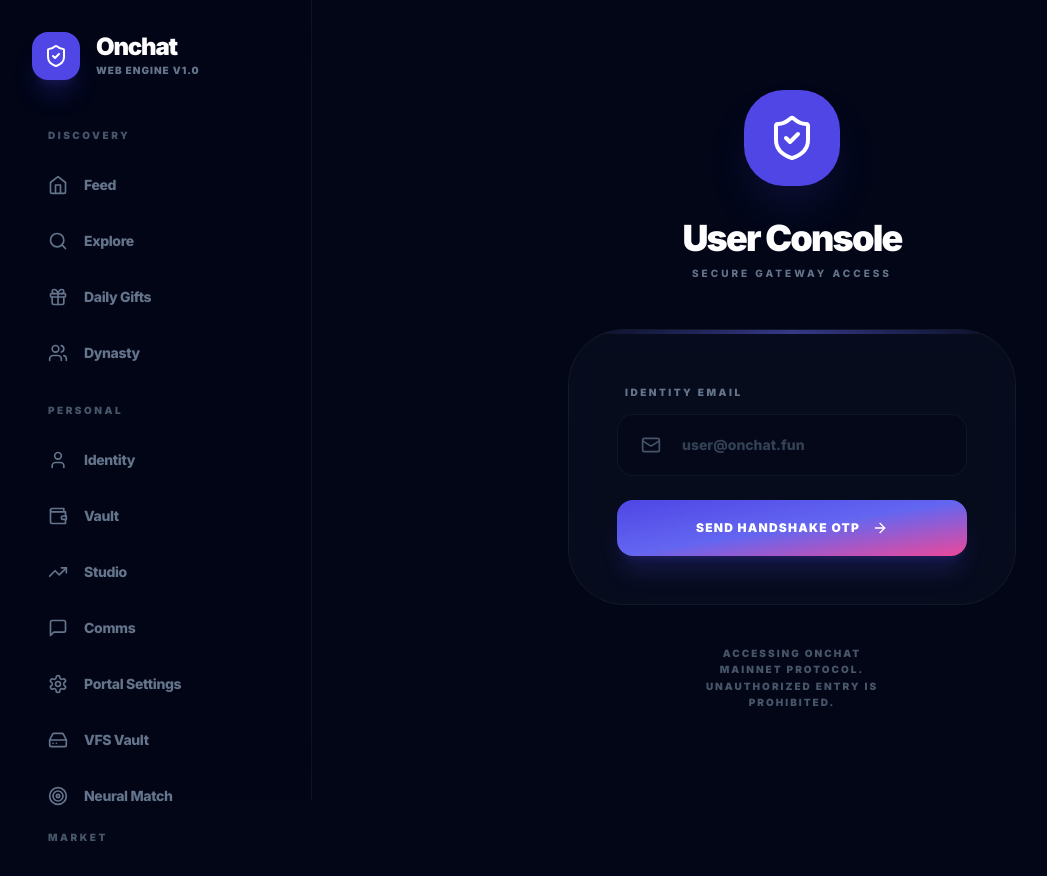
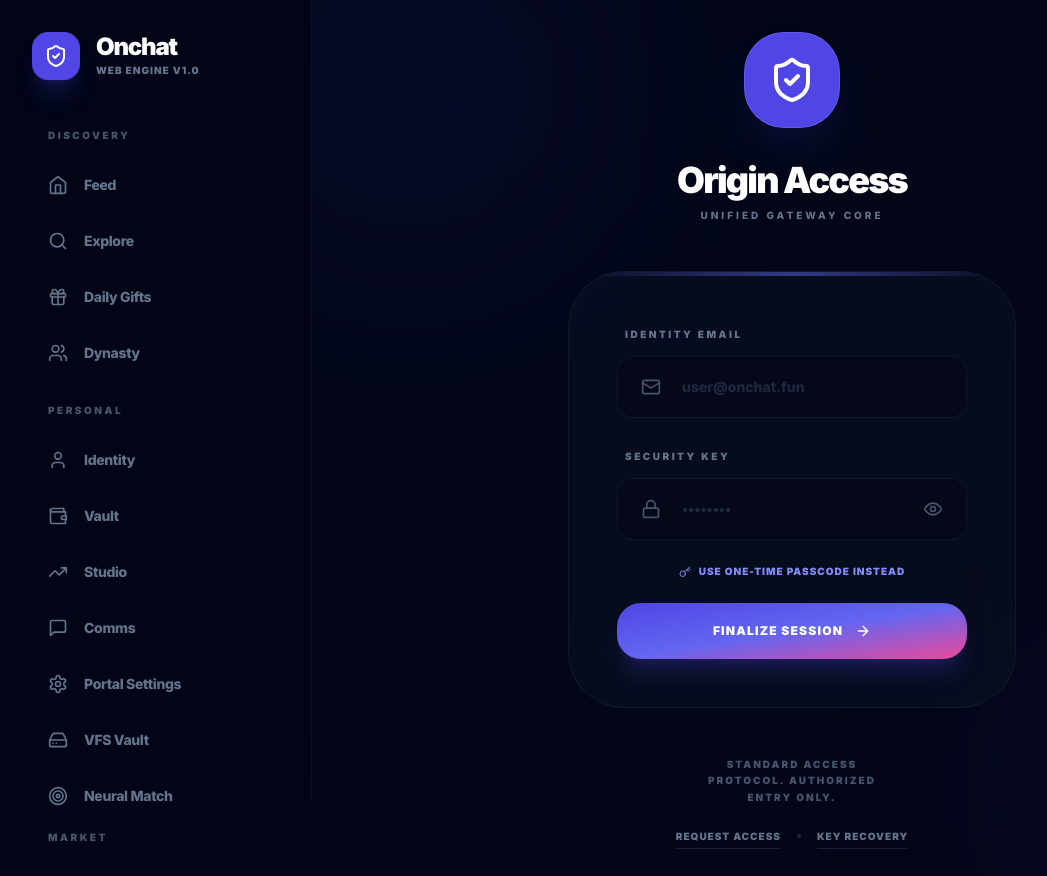
Before and after one commit to itsmodassir/Onchat, a React (Vite) app in the folder apps/user-web/: page /login in a window 1280 px wide. Shown: the whole page, without its empty margins (8-1055 px from the left). Before the commit the page ends 800 px from the top, so only its background shows below. Built offline with nearby package versions, Linux system fonts and the light colour scheme.

Commit message:
feat(web): unified login system with password support

```diff
--- a/apps/user-web/src/screens/LoginScreen.tsx
+++ b/apps/user-web/src/screens/LoginScreen.tsx
@@ -1,13 +1,19 @@
 import React, { useState } from 'react';
-import { ShieldCheck, Mail, ArrowRight, CheckCircle2 } from 'lucide-react';
+import { ShieldCheck, Mail, ArrowRight, CheckCircle2, Lock, Eye, EyeOff, Key } from 'lucide-react';
 import { useStore } from '../store';
-import { useNavigate } from 'react-router-dom';
+import { useNavigate, Link } from 'react-router-dom';
 import api from '../utils/api';
+import { motion, AnimatePresence } from 'framer-motion';
+
+const AppLink = (Link as any);
 
 export const LoginScreen = () => {
   const [email, setEmail] = useState('');
+  const [password, setPassword] = useState('');
   const [otp, setOtp] = useState('');
-  const [step, setStep] = useState(1); // 1: Email, 2: OTP
+  const [step, setStep] = useState(1); // 1: Email/Password, 2: OTP (if in OTP mode)
+  const [loginMode, setLoginMode] = useState<'otp' | 'password'>('password');
+  const [showPassword, setShowPassword] = useState(false);
   const [loading, setLoading] = useState(false);
   const [error, setError] = useState('');
 
@@ -16,10 +22,11 @@ export const LoginScreen = () => {
 
   const handleSendOTP = async (e: React.FormEvent) => {
     e.preventDefault();
+    if (!email) return setError('Email is required for handshake');
     setLoading(true);
     setError('');
     try {
-      await api.post('/auth/send-otp', { email });
+      await api.post('/auth/send-otp', { email, purpose: 'LOGIN' });
       setStep(2);
     } catch (err: any) {
       setError(err.response?.data?.error || 'Failed to initialize handshake');
@@ -28,12 +35,19 @@ export const LoginScreen = () => {
     }
   };
 
-  const handleVerifyOTP = async (e: React.FormEvent) => {
+  const handleLogin = async (e: React.FormEvent) => {
     e.preventDefault();
     setLoading(true);
     setError('');
     try {
-      const res = await api.post('/auth/login', { email, otp });
+      const payload: any = { email };
+      if (loginMode === 'otp') {
+        payload.otp = otp;
+      } else {
+        payload.password = password;
+      }
+
+      const res = await api.post('/auth/login', payload);
       setAuth(res.data.user, res.data.token);
       navigate('/');
     } catch (err: any) {
@@ -44,30 +58,45 @@ export const LoginScreen = () => {
   };
 
   return (
-    <div className="min-h-screen flex items-center justify-center p-8">
-      <div className="w-full max-w-md animate-in fade-in zoom-in-95 duration-500">
+    <div className="min-h-screen flex items-center justify-center p-8 bg-[#020617] relative overflow-hidden">
+      {/* Background Decor */}
+      <div className="absolute top-[-10%] left-[-10%] w-[40%] h-[40%] bg-indigo-600/10 blur-[120px] rounded-full" />
+      <div className="absolute bottom-[-10%] right-[-10%] w-[40%] h-[40%] bg-purple-600/5 blur-[100px] rounded-full" />
+
+      <div className="w-full max-w-md relative z-10 animate-in fade-in zoom-in-95 duration-500">
         {/* Brand */}
         <div className="text-center mb-12">
-          <div className="inline-flex items-center justify-center w-24 h-24 rounded-[2.5rem] bg-indigo-600 shadow-2xl shadow-indigo-600/20 mb-8 transform hover:rotate-6 transition-transform">
+          <motion.div
+            whileHover={{ rotate: 5, scale: 1.05 }}
+            className="inline-flex items-center justify-center w-24 h-24 rounded-[2.5rem] bg-indigo-600 shadow-2xl shadow-indigo-600/20 mb-8 transform transition-transform border border-white/10"
+          >
             <ShieldCheck className="text-white w-12 h-12" />
-          </div>
-          <h1 className="text-4xl font-black tracking-tighter mb-2">User Console</h1>
-          <p className="text-slate-500 font-bold uppercase tracking-[0.3em] text-[10px]">Secure Gateway Access</p>
+          </motion.div>
+          <h1 className="text-4xl font-black tracking-tighter mb-2 text-white">Origin Access</h1>
+          <p className="text-slate-500 font-bold uppercase tracking-[0.3em] text-[10px]">Unified Gateway Core</p>
         </div>
 
         {/* Form Card */}
-        <div className="glass-card p-12 rounded-[3.5rem] relative overflow-hidden">
+        <div className="glass-card p-12 rounded-[3.5rem] relative overflow-hidden border border-white/5">
           <div className="absolute top-0 left-0 w-full h-1 bg-gradient-to-r from-transparent via-indigo-500 to-transparent opacity-50" />
 
-          <form onSubmit={step === 1 ? handleSendOTP : handleVerifyOTP} className="space-y-8">
+          <form onSubmit={loginMode === 'otp' && step === 1 ? handleSendOTP : handleLogin} className="space-y-8">
+            <AnimatePresence mode="wait">
               {error && (
-              <div className="bg-red-500/10 border border-red-500/20 text-red-500 text-[10px] font-black uppercase tracking-widest py-4 px-6 rounded-2xl animate-shake">
+                <motion.div
+                  initial={{ opacity: 0, height: 0 }}
+                  animate={{ opacity: 1, height: 'auto' }}
+                  exit={{ opacity: 0, height: 0 }}
+                  className="bg-red-500/10 border border-red-500/20 text-red-500 text-[10px] font-black uppercase tracking-widest py-4 px-6 rounded-2xl"
+                >
                   {error}
-              </div>
+                </motion.div>
               )}
+            </AnimatePresence>
 
-            {step === 1 ? (
             <div className="space-y-6">
+               {/* Email Field - Always visible if step 1 or password mode */}
+               {(step === 1 || loginMode === 'password') && (
                  <div className="space-y-3">
                     <label className="text-[10px] font-black text-slate-500 uppercase tracking-[0.25em] ml-2">Identity Email</label>
                     <div className="relative group">
@@ -76,24 +105,51 @@ export const LoginScreen = () => {
                         type="email"
                         value={email}
                         onChange={(e) => setEmail(e.target.value)}
-                        className="w-full bg-slate-950/50 border border-white/5 rounded-2xl py-5 pl-16 pr-8 text-sm focus:ring-2 focus:ring-indigo-500/50 outline-none transition-all placeholder:text-slate-700 font-bold"
+                        className="w-full bg-slate-950/50 border border-white/5 rounded-2xl py-5 pl-16 pr-8 text-sm text-white focus:ring-2 focus:ring-indigo-500/50 outline-none transition-all placeholder:text-slate-800 font-bold"
                         placeholder="user@onchat.fun"
                         required
                       />
                     </div>
                  </div>
+               )}
+
+               <AnimatePresence mode="wait">
+                {loginMode === 'password' ? (
+                  <motion.div
+                    key="password-field"
+                    initial={{ opacity: 0, x: -20 }}
+                    animate={{ opacity: 1, x: 0 }}
+                    exit={{ opacity: 0, x: 20 }}
+                    className="space-y-3"
+                  >
+                    <label className="text-[10px] font-black text-slate-500 uppercase tracking-[0.25em] ml-2">Security Key</label>
+                    <div className="relative group">
+                      <Lock className="absolute left-6 top-1/2 -translate-y-1/2 text-slate-600 group-focus-within:text-indigo-500 transition-colors w-5 h-5" />
+                      <input
+                        type={showPassword ? "text" : "password"}
+                        value={password}
+                        onChange={(e) => setPassword(e.target.value)}
+                        className="w-full bg-slate-950/50 border border-white/5 rounded-2xl py-5 pl-16 pr-14 text-sm text-white focus:ring-2 focus:ring-indigo-500/50 outline-none transition-all placeholder:text-slate-800 font-bold"
+                        placeholder="••••••••"
+                        required
+                      />
                       <button
-                  type="submit"
-                  disabled={loading}
-                  className="w-full premium-gradient text-white font-black py-5 rounded-2xl transition-all shadow-xl shadow-indigo-600/20 active:scale-[0.98] flex items-center justify-center gap-3 uppercase tracking-widest text-xs"
+                        type="button"
+                        onClick={() => setShowPassword(!showPassword)}
+                        className="absolute right-6 top-1/2 -translate-y-1/2 text-slate-600 hover:text-white transition-colors"
                       >
-                  {loading ? 'Processing...' : 'Send Handshake OTP'}
-                  {!loading && <ArrowRight className="w-4 h-4" />}
+                        {showPassword ? <EyeOff className="w-5 h-5" /> : <Eye className="w-5 h-5" />}
                       </button>
                     </div>
-            ) : (
-              <div className="space-y-6 animate-in slide-in-from-right-8 duration-500">
-                 <div className="space-y-3">
+                  </motion.div>
+                ) : step === 2 && (
+                  <motion.div
+                    key="otp-field"
+                    initial={{ opacity: 0, x: 20 }}
+                    animate={{ opacity: 1, x: 0 }}
+                    exit={{ opacity: 0, x: -20 }}
+                    className="space-y-3"
+                  >
                     <label className="text-[10px] font-black text-slate-500 uppercase tracking-[0.25em] ml-2">Verification Key</label>
                     <div className="relative group">
                       <CheckCircle2 className="absolute left-6 top-1/2 -translate-y-1/2 text-slate-600 group-focus-within:text-indigo-500 transition-colors w-5 h-5" />
@@ -101,35 +157,57 @@ export const LoginScreen = () => {
                         type="text"
                         value={otp}
                         onChange={(e) => setOtp(e.target.value)}
-                        className="w-full bg-slate-950/50 border border-white/5 rounded-2xl py-5 pl-16 pr-8 text-sm focus:ring-2 focus:ring-indigo-500/50 outline-none transition-all placeholder:text-slate-700 font-black tracking-[1em] text-center"
+                        className="w-full bg-slate-950/50 border border-white/5 rounded-2xl py-5 pl-16 pr-8 text-sm focus:ring-2 focus:ring-indigo-500/50 outline-none transition-all placeholder:text-slate-800 font-black tracking-[1em] text-center text-white"
                         placeholder="••••••"
                         maxLength={6}
                         required
                       />
                     </div>
-                 </div>
+                    <button
+                      type="button"
+                      onClick={() => setStep(1)}
+                      className="w-full text-[10px] font-black text-slate-600 uppercase tracking-widest hover:text-indigo-400 transition-colors mt-2"
+                    >
+                      Wrong Email? Go Back
+                    </button>
+                  </motion.div>
+                )}
+               </AnimatePresence>
+
+               {/* Mode Toggle */}
+               {step === 1 && (
+                 <button
+                    type="button"
+                    onClick={() => setLoginMode(loginMode === 'password' ? 'otp' : 'password')}
+                    className="w-full text-[10px] font-black text-indigo-400 uppercase tracking-widest hover:text-white transition-colors flex items-center justify-center gap-2"
+                  >
+                    {loginMode === 'password' ? <Key className="w-3 h-3" /> : <Lock className="w-3 h-3" />}
+                    Use {loginMode === 'password' ? 'One-Time Passcode' : 'Static Security Key'} instead
+                  </button>
+               )}
+
                <button
                 type="submit"
                 disabled={loading}
-                  className="w-full bg-white text-slate-950 hover:bg-indigo-50 font-black py-5 rounded-2xl transition-all shadow-xl shadow-white/5 active:scale-[0.98] flex items-center justify-center gap-3 uppercase tracking-widest text-xs"
+                className="w-full premium-gradient text-white font-black py-5 rounded-3xl transition-all shadow-xl shadow-indigo-600/20 active:scale-[0.98] flex items-center justify-center gap-3 uppercase tracking-widest text-xs"
               >
-                  {loading ? 'Verifying...' : 'Finalize Session'}
-                </button>
-                <button
-                  type="button"
-                  onClick={() => setStep(1)}
-                  className="w-full text-[10px] font-black text-slate-600 uppercase tracking-widest hover:text-indigo-400 transition-colors"
-                >
-                  Correction? Re-send Email
+                {loading ? 'Processing Protocol...' : (loginMode === 'otp' && step === 1 ? 'Send Handshake OTP' : 'Finalize Session')}
+                {!loading && <ArrowRight className="w-4 h-4" />}
               </button>
             </div>
-            )}
           </form>
         </div>
 
-        <p className="mt-10 text-center text-slate-600 text-[10px] font-black uppercase tracking-[0.2em] max-w-[200px] mx-auto leading-relaxed">
-          Accessing Onchat Mainnet Protocol. Unauthorized entry is prohibited.
+        <div className="mt-12 text-center space-y-6">
+            <p className="text-slate-600 text-[10px] font-black uppercase tracking-[0.2em] max-w-[200px] mx-auto leading-relaxed">
+              Standard Access Protocol. Authorized Entry only.
             </p>
+            <div className="flex items-center justify-center gap-4">
+               <AppLink to="/signup" className="text-[10px] font-black text-slate-500 hover:text-white transition-colors uppercase tracking-widest underline decoration-white/10 underline-offset-8">Request Access</AppLink>
+               <div className="w-1 h-1 rounded-full bg-slate-800" />
+               <AppLink to="/forgot-password" className="text-[10px] font-black text-slate-500 hover:text-white transition-colors uppercase tracking-widest underline decoration-white/10 underline-offset-8">Key Recovery</AppLink>
+            </div>
+        </div>
       </div>
     </div>
   );
```
Also changed, not shown: 5 other files (tests, documents, lock files or other folders). Lines whose indentation alone changed are shown as unchanged.
